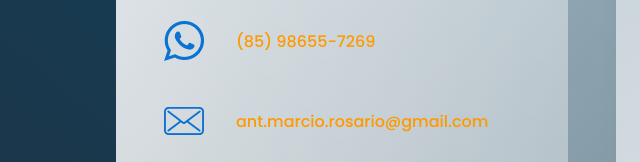
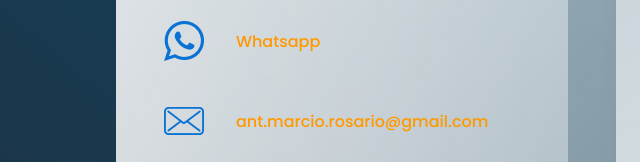
Before and after one commit to gessicaoliveira/tcc-aws, a plain HTML site: page page-cv-01.html in a window 1280 px wide. Shown: the part 481-643 px from the top of the page, 12-652 px from the left. Drawn offline with Linux system fonts and the light colour scheme.

Commit message:
Update page-cv-01.html

```diff
--- a/page-cv-01.html
+++ b/page-cv-01.html
@@ -27,7 +27,7 @@
           <div class="link">
             <img src="./images/whatsapp-icon.png" alt="ícone telefone" />
             <a href="https://wa.me/5585986557269">
-              <h5>(85) 98655-7269</h5>
+              <h5>Whatsapp</h5>
             </a>
           </div>
           <div class="link">
```
